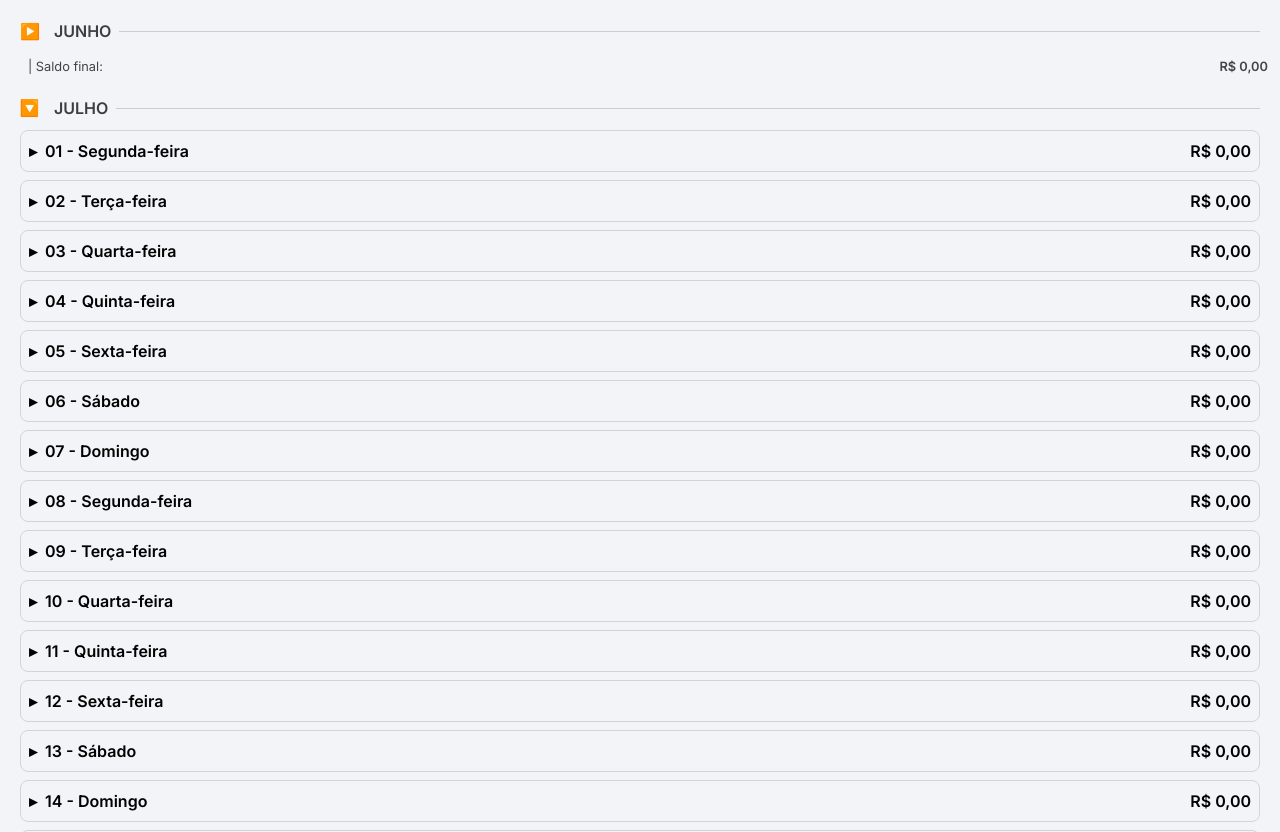
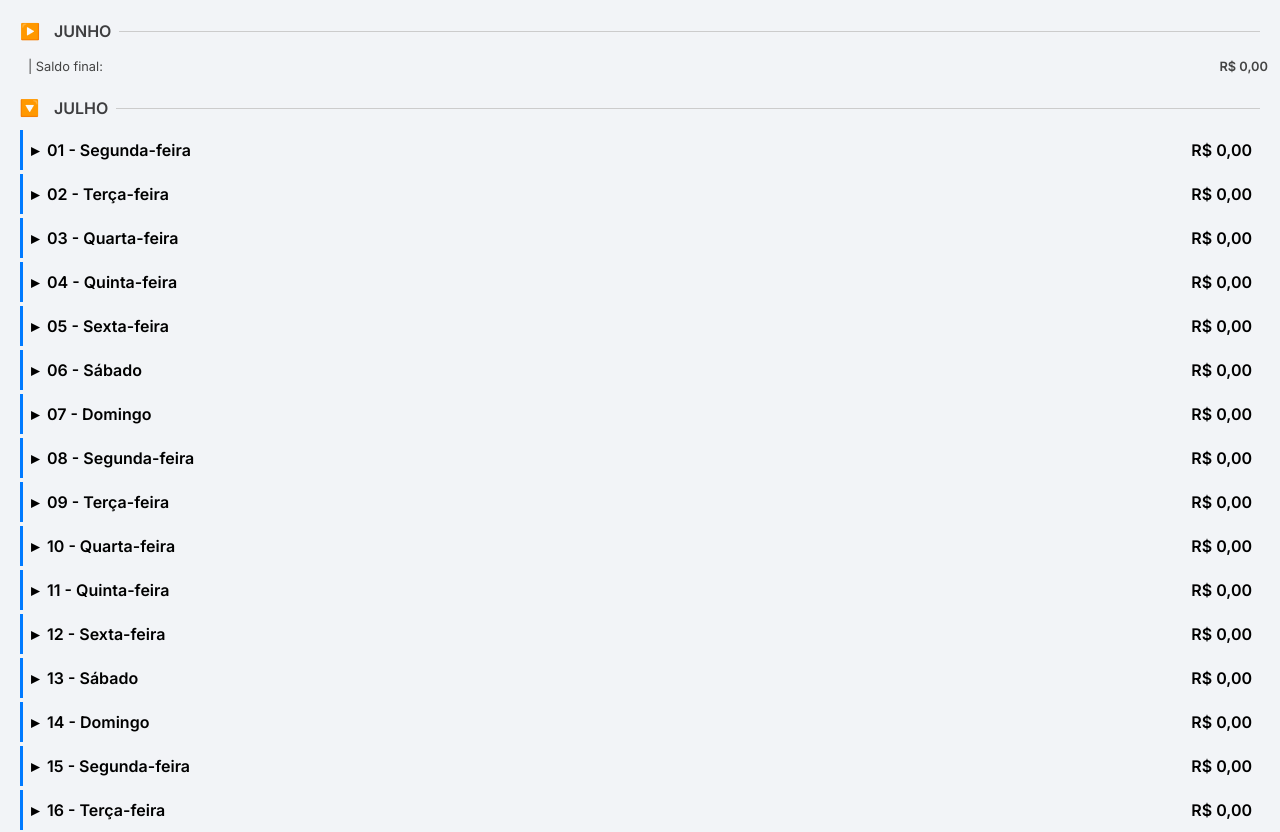
Before and after one commit to igorbelchior86/GastosWebTest, a plain HTML site: page index.html in a window 1280 px wide. Shown: the part 949-1781 px from the top of the page. Drawn offline with Linux system fonts and the light colour scheme.

Commit message:
Update style.css

```diff
--- a/style.css
+++ b/style.css
@@ -609,10 +609,10 @@ html, body {
 }
 
 details.day {
-  border: none;
-  border-left: 3px solid #007AFF;
-  padding-left: 8px;
-  margin: 4px 0;
-  background: transparent;
-  border-radius: 0;
+  border: none !important;
+  border-left: 3px solid #007AFF !important;
+  border-radius: 0 !important;
+  padding-left: 8px !important;
+  margin: 4px 0 !important;
+  background: transparent !important;
 }
```
